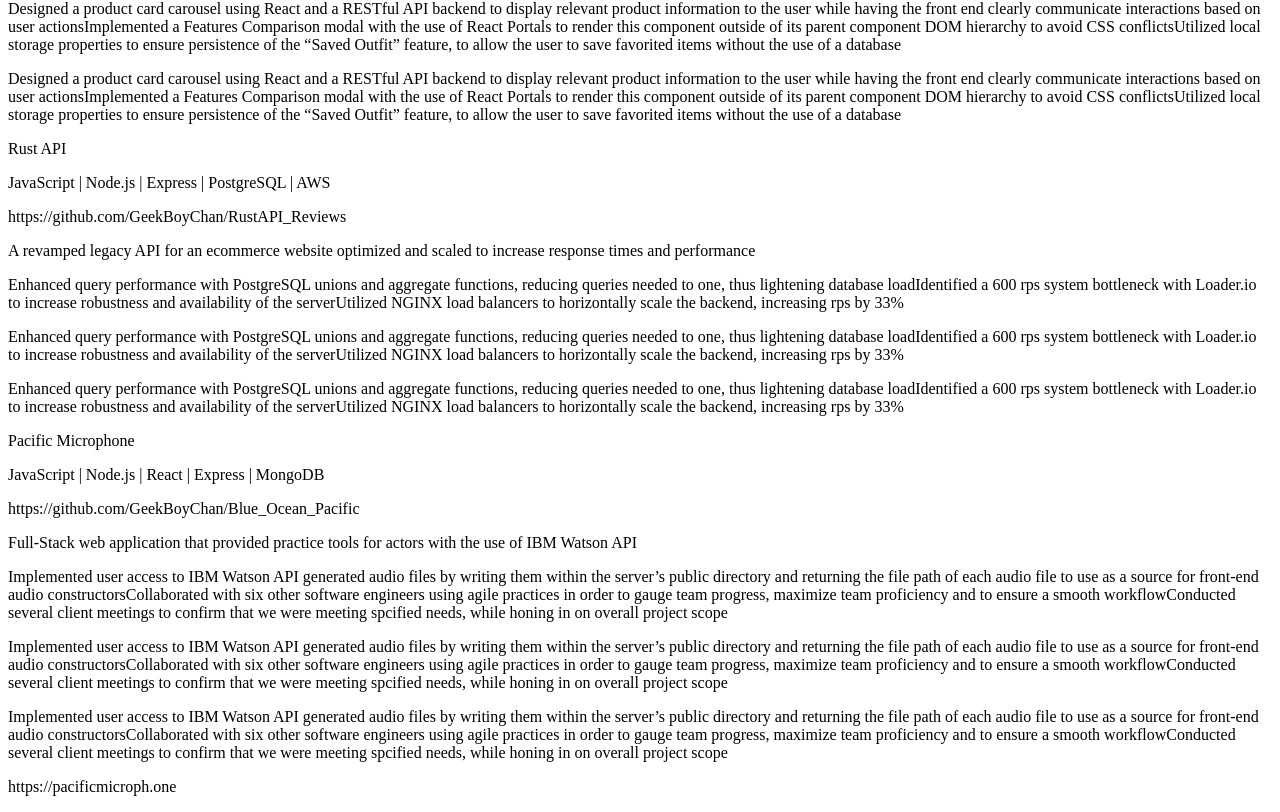
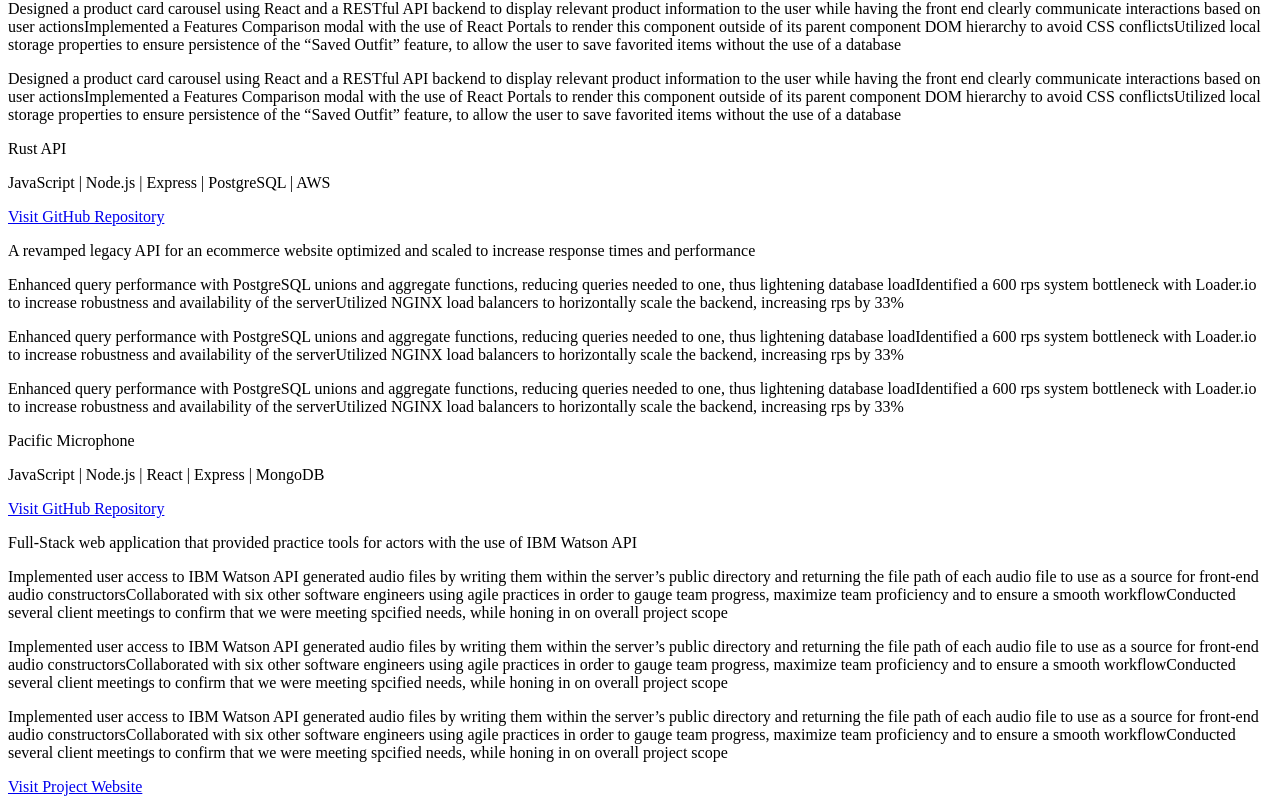
Before and after one commit to GeekBoyChan/Portfolio, a React app: page / in a window 1280 px wide. Shown: the part 624-1436 px from the top of the page. Built offline with nearby package versions, Linux system fonts and the light colour scheme; the HTML template or start-up script is replaced by a standard one.

Commit message:
Implemented anchor HTML tags for links

```diff
--- a/src/components/ProjectCard.jsx
+++ b/src/components/ProjectCard.jsx
@@ -7,7 +7,9 @@ const ProjectCard = ({ project }) => {
     <div className='projectCard'>
       <p className='projectTitle'>{title}</p>
       <p className='projectTech'>{tech}</p>
-      <p className='projectGit'>{gitLink}</p>
+      <a className='projectGit' href={gitLink}>
+        Visit GitHub Repository
+      </a>
       <p className='projectDescription'>{description}</p>
       <div className='projectPoints'>
         {points.map((point, i) => (
@@ -17,7 +19,11 @@ const ProjectCard = ({ project }) => {
         ))}
       </div>
 
-      {projectLink && <p className='projectLink'>{projectLink}</p>}
+      {projectLink && (
+        <a className='projectLink' href={projectLink}>
+          Visit Project Website
+        </a>
+      )}
     </div>
   );
 };
```
